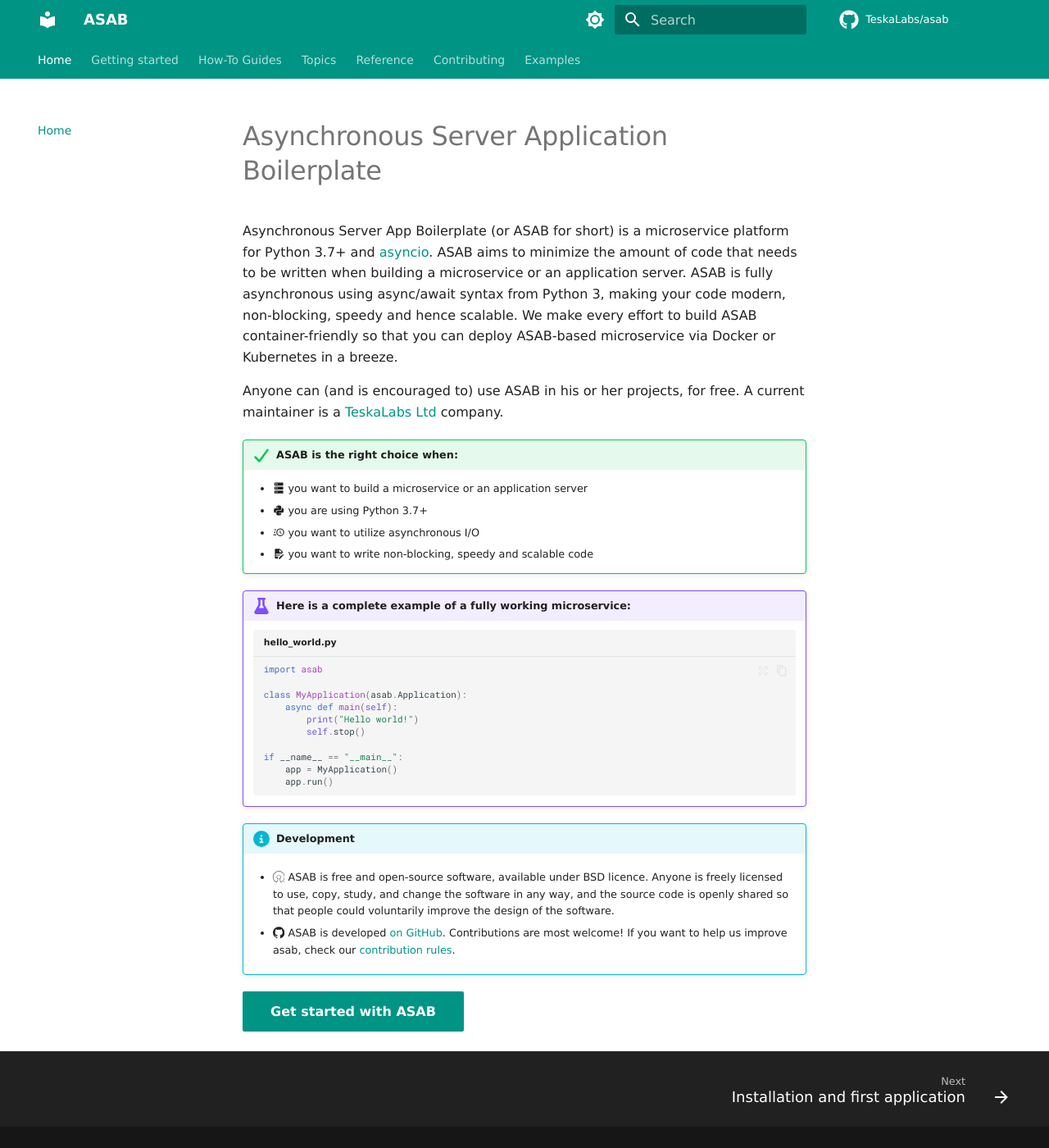
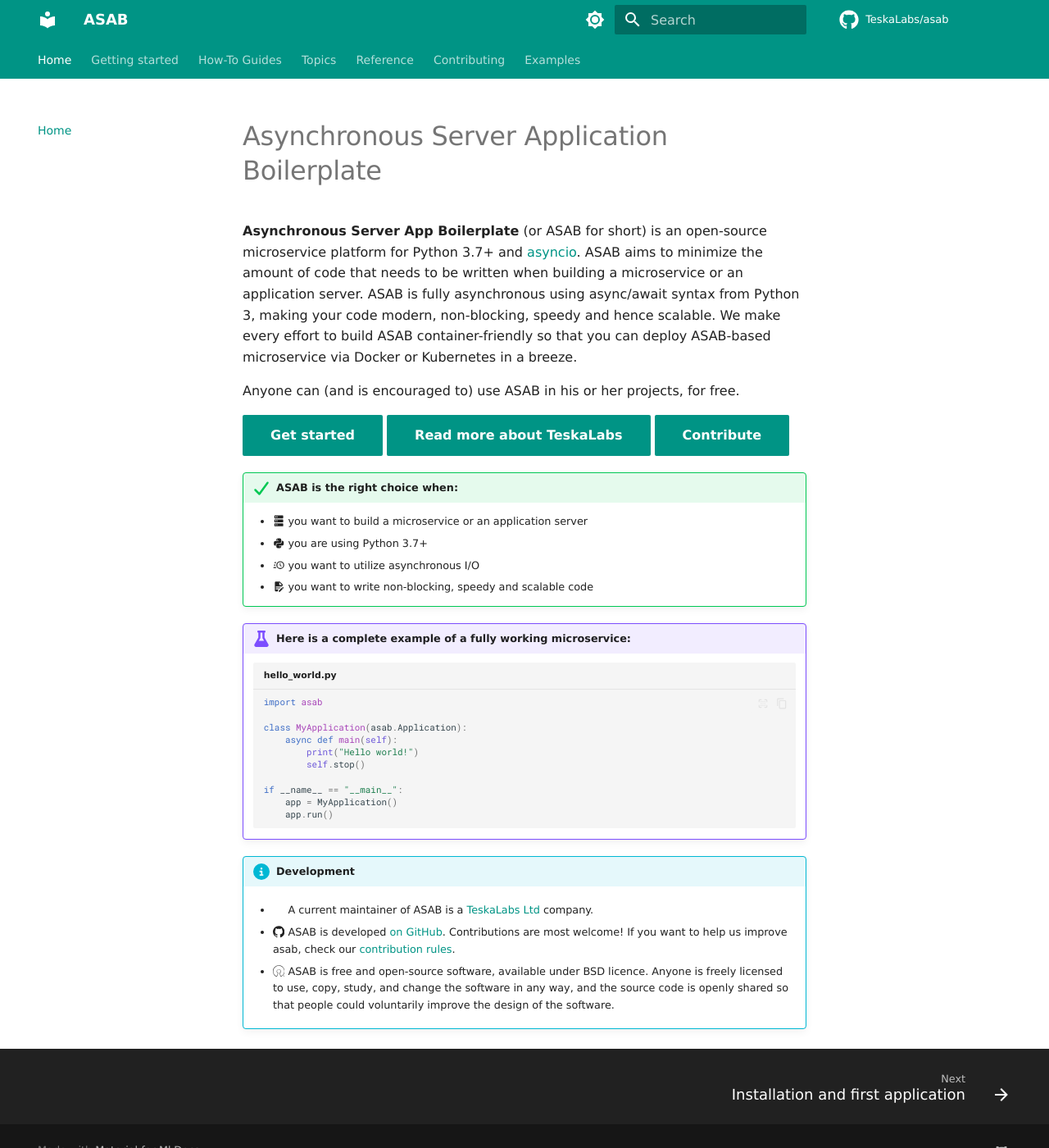
Before and after one commit to TeskaLabs/asab, an MkDocs documentation site: the page built from docs/index.md, in a window 1280 px wide and 1400 px high. Shown: the whole window at 82% size. Built offline with MkDocs 1.6.1 and Material for MkDocs 9.7.7, drawn with Linux system fonts in a browser that asks for light colours; some web fonts are replaced; comment, search, counter and statistics services are not loaded.

```diff
--- a/docs/index.md
+++ b/docs/index.md
@@ -1,6 +1,6 @@
 # Asynchronous Server Application Boilerplate
 
-Asynchronous Server App Boilerplate (or ASAB for short) is a microservice platform for Python 3.7+ and [asyncio](https://docs.python.org/3/library/asyncio.html).
+**Asynchronous Server App Boilerplate** (or ASAB for short) is an open-source microservice platform for Python 3.7+ and [asyncio](https://docs.python.org/3/library/asyncio.html).
 ASAB aims to minimize the amount of code that needs to be written
 when building a microservice or an application server.
 ASAB is fully asynchronous using async/await syntax from Python 3, making your code modern,
@@ -9,7 +9,9 @@
 ASAB-based microservice via Docker or Kubernetes in a breeze.
 
 Anyone can (and is encouraged to) use ASAB in his or her projects, for free.
-A current maintainer is a [TeskaLabs Ltd](https://teskalabs.com) company.
+
+
+[Get started](getting-started/installation_first_app.md){ .md-button .md-button--primary } [Read more about TeskaLabs](https://docs.teskalabs.com/){ .md-button .md-button--primary } [Contribute](contributing.md){ .md-button .md-button--primary }
 
 !!! success "ASAB is the right choice when:"
 
@@ -36,14 +38,12 @@
 
 !!! info "Development"
 
+    - :teskalabs: A current maintainer of ASAB is a [TeskaLabs Ltd](https://teskalabs.com) company.
+
+    - :simple-github: ASAB is developed [on GitHub](https://github.com/TeskaLabs/asab/).
+    Contributions are most welcome! If you want to help us improve asab, check our [contribution rules](./contributing.md).
+
     - :simple-opensourceinitiative: ASAB is free and open-source software, available under BSD licence.
     Anyone is freely licensed to use, copy, study, and change the
     software in any way, and the source code is openly shared so that people
     could voluntarily improve the design of the software.
-
-    - :simple-github: ASAB is developed [on GitHub](https://github.com/TeskaLabs/asab/).
-    Contributions are most welcome! If you want to help us improve asab, check our [contribution rules](./contributing.md).
-
-
-
-[Get started with ASAB](./getting-started/install.md){ .md-button .md-button--primary }
--- a/mkdocs.yml
+++ b/mkdocs.yml
@@ -106,6 +106,9 @@
   - pymdownx.emoji:
       emoji_index: !!python/name:materialx.emoji.twemoji
       emoji_generator: !!python/name:materialx.emoji.to_svg
+      options:
+        custom_icons:
+          - docs/overrides/.icons
 
   # Content tabs and anchor links https://squidfunk.github.io/mkdocs-material/reference/content-tabs/
   - pymdownx.tabbed:
```
Also changed, not shown: docs/images/icon-singlecolor_white.svg (added), docs/images/teskalabs-logo.svg (added), docs/overrides/.icons/teskalabs-white.svg (added), docs/overrides/.icons/teskalabs.svg (added).
